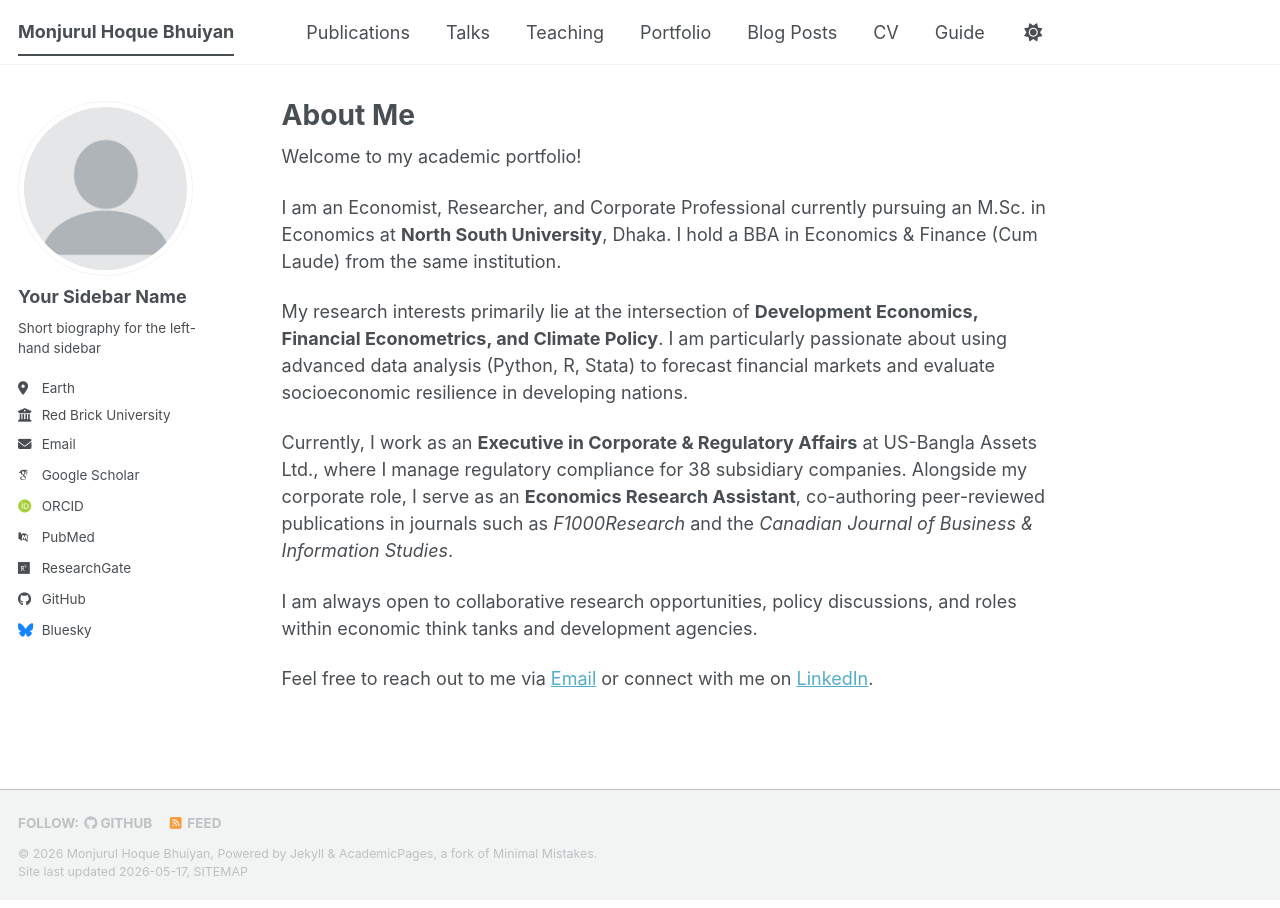
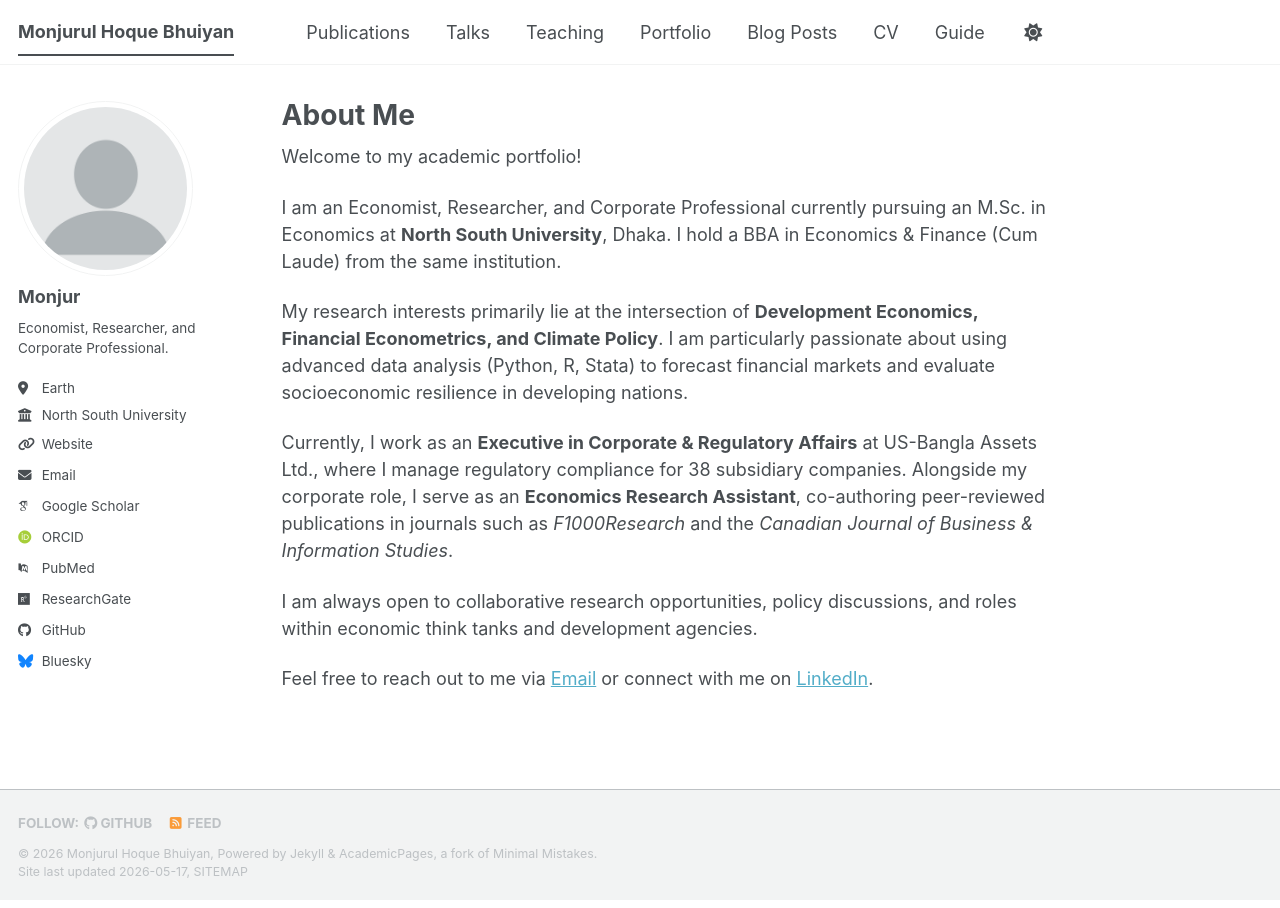
Before and after one commit to Monjur1841/monjur1841.github.io, a Jekyll site: the page built from _pages/about.md, in a window 1280 px wide. Built offline with Jekyll 4.4.1, drawn with Linux system fonts in a browser that asks for light colours; some web fonts are replaced; a script bundle is joined from its source files by our own code; library files that are not in the unit come from our copies.

Commit message:
Update _config.yml

```diff
--- a/_config.yml
+++ b/_config.yml
@@ -24,13 +24,13 @@ repository               : "academicpages/academicpages.github.io"
 author:
   # Biographic information
   avatar           : "profile.png"
-  name             : "Your Sidebar Name"
-  pronouns         : # example: "she/her"
-  bio              : "Short biography for the left-hand sidebar"
+  name             : "Monjur"
+  pronouns         : # example: "he/him"
+  bio              : "Economist, Researcher, and Corporate Professional."
   location         : "Earth"
-  employer         : "Red Brick University"
-  uri              : # URL
-  email            : "none@example.org"
+  employer         : "North South University "
+  uri              : "https://monjur1841.github.io/"
+  email            : "monjurul.bhuiyan01@northsouth.edu"
 
   # Academic websites
   academia         : # URL
```
